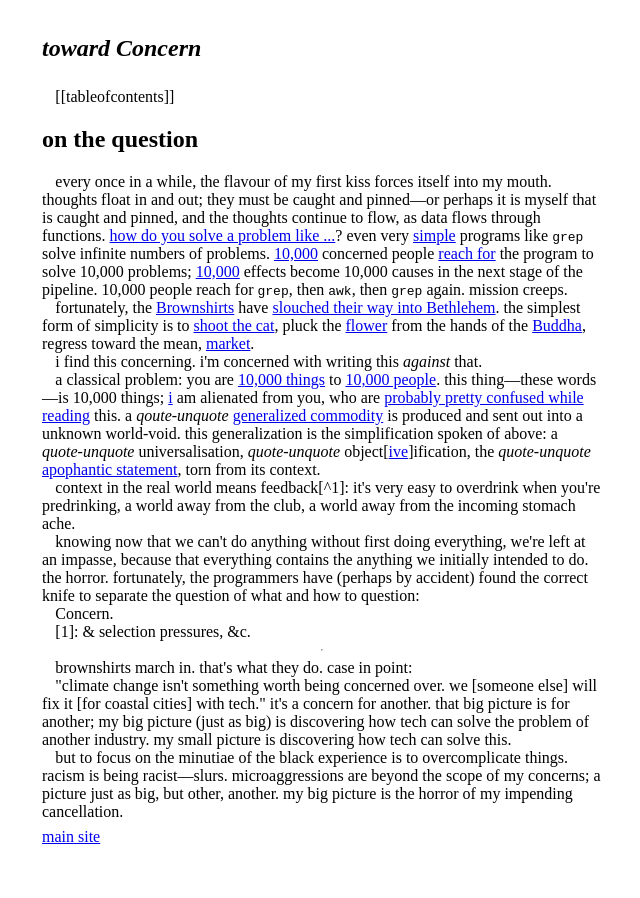
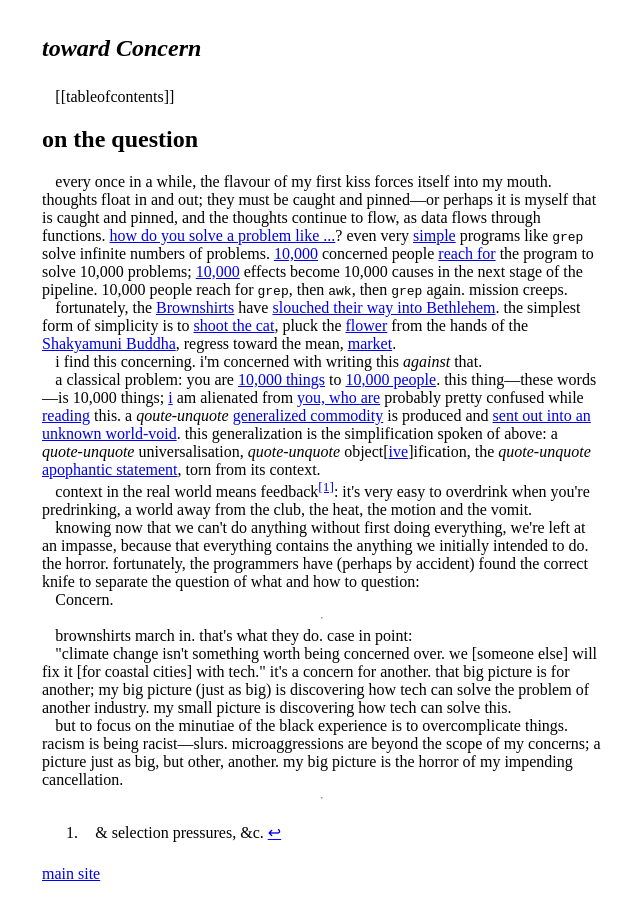
Before and after one commit to aljedaxi/daxi.ml, an Eleventy site: page articles/towards-concern.md in a window 1280 px wide. Shown: the whole page, without its empty margins (318-958 px from the left). Before the commit the page ends 860 px from the top, so only its background shows below. Built offline with nearby package versions, Linux system fonts and the light colour scheme; Eleventy itself is replaced by a stand-in of ours; files that its build step writes are made by us from their sources; what date-fns, markdown-it-table-of-contents, sanctuary would draw is missing.

Commit message:
fix: concern

```diff
--- a/articles/towards-concern.md
+++ b/articles/towards-concern.md
@@ -12,21 +12,19 @@ ver: 1
 
 ## on the question
 
-every once in a while, the flavour of my first kiss forces itself into my mouth. thoughts float in and out; they must be caught and pinned---or perhaps it is myself that is caught and pinned, and the thoughts continue to flow, as data flows through functions. <a href="https://www.youtube.com/watch?v=s-VRyQprlu8">how do you solve a problem like ...</a>? even very <a href="https://en.wikipedia.org/wiki/Unix_philosophy#Do_One_Thing_and_Do_It_Well">simple</a> programs like `grep` solve infinite numbers of problems. <a href="https://web.archive.org/web/20070817180923/http://www.thebigview.com/tao-te-ching/chapter34.html">10,000</a> concerned people <a href="https://en.wikipedia.org/wiki/Heideggerian_terminology#Ready-to-hand">reach for</a> the program to solve 10,000 problems; <a href="https://en.wikipedia.org/wiki/Myriad">10,000</a> effects become 10,000 causes in the next stage of the pipeline. 10,000 people reach for `grep`, then `awk`, then `grep` again. mission creeps.
+every once in a while, the flavour of my first kiss forces itself into my mouth. thoughts float in and out; they must be caught and pinned---or perhaps it is myself that is caught and pinned, and the thoughts continue to flow, as data flows through functions. [how do you solve a problem like ...](https://www.youtube.com/watch?v=s-VRyQprlu8)? even very [simple](https://en.wikipedia.org/wiki/Unix_philosophy#Do_One_Thing_and_Do_It_Well) programs like `grep` solve infinite numbers of problems. [10,000](https://web.archive.org/web/20070817180923/http://www.thebigview.com/tao-te-ching/chapter34.html) concerned people [reach for](https://en.wikipedia.org/wiki/Heideggerian_terminology#Ready-to-hand) the program to solve 10,000 problems; [10,000](https://en.wikipedia.org/wiki/Myriad) effects become 10,000 causes in the next stage of the pipeline. 10,000 people reach for `grep`, then `awk`, then `grep` again. mission creeps.
 
-fortunately, the <a href="https://en.wikipedia.org/wiki/Nazi_Germany_paramilitary_ranks">Brownshirts</a> have <a href="https://www.poetryfoundation.org/poems/43290/the-second-coming">slouched their way into Bethlehem</a>. the simplest form of simplicity is to <a href="https://archive.org/details/DesigningFreedom_CBC_Lectures">shoot the cat</a>, pluck the <a href="https://www.youtube.com/watch?v=z6-P3pFhmQI">flower</a> from the hands of the <a href="https://en.wikipedia.org/wiki/Flower_Sermon">Buddha</a>, regress toward the mean, <a href="https://3teeth.bandcamp.com/track/final-product">market</a>.
+fortunately, the [Brownshirts](https://en.wikipedia.org/wiki/Nazi_Germany_paramilitary_ranks) have [slouched their way into Bethlehem](https://www.poetryfoundation.org/poems/43290/the-second-coming). the simplest form of simplicity is to [shoot the cat](https://archive.org/details/DesigningFreedom_CBC_Lectures), pluck the [flower](https://www.youtube.com/watch?v=z6-P3pFhmQI) from the hands of the [Shakyamuni Buddha](https://en.wikipedia.org/wiki/Flower_Sermon), regress toward the mean, [market](https://3teeth.bandcamp.com/track/final-product).
 
 i find this concerning. i'm concerned with writing this *against* that.
 
-a classical problem: you are <a href="https://www.youtube.com/watch?v=X1TSOvYHMrU">10,000 things</a> to <a href="https://wolfparade.bandcamp.com/track/lazarus-online">10,000 people</a>. this thing---these words---is 10,000 things; <a href="https://wolfparade.bandcamp.com/album/cry-cry-cry">i</a> am alienated from you, who are <a href="https://en.wikipedia.org/wiki/Phaedrus_(dialogue)#Discussion_of_rhetoric_and_writing_(257c%E2%80%93279c)">probably pretty confused while reading</a> this. a *qoute-unquote* <a href="https://en.wikipedia.org/wiki/Value-form#Generalized_commodity_production">generalized commodity</a> is produced and sent out into a unknown world-void.  this generalization is the simplification spoken of above: a *quote-unquote* universalisation, *quote-unquote* object[<a href="https://en.wikipedia.org/wiki/Apophantic">ive</a>]ification, the *quote-unquote* <a href="https://en.wikipedia.org/wiki/Apophantic">apophantic statement</a>, torn from its context.
+a classical problem: you are [10,000 things](https://www.youtube.com/watch?v=X1TSOvYHMrU) to <a href="https://wolfparade.bandcamp.com/track/lazarus-online">10,000 people</a>. this thing---these words---is 10,000 things; <a href="https://wolfparade.bandcamp.com/album/cry-cry-cry">i</a> am alienated from [you, who are](https://youtu.be/RfGyJ5zz938?t=3131) probably pretty confused while <a href="https://en.wikipedia.org/wiki/Phaedrus_(dialogue)#Discussion_of_rhetoric_and_writing_(257c%E2%80%93279c)">reading</a> this. a *qoute-unquote* <a href="https://en.wikipedia.org/wiki/Value-form#Generalized_commodity_production">generalized commodity</a> is produced and [sent out into an unknown world-void](https://www.youtube.com/watch?v=RfGyJ5zz938).  this generalization is the simplification spoken of above: a *quote-unquote* universalisation, *quote-unquote* object[<a href="https://en.wikipedia.org/wiki/Apophantic">ive</a>]ification, the *quote-unquote* [apophantic statement](https://en.wikipedia.org/wiki/Apophantic), torn from its context.
 
-context in the real world means feedback[^1]: it's very easy to overdrink when you're predrinking, a world away from the club, a world away from the incoming stomach ache.
+context in the real world means feedback^[&amp; selection pressures, &amp;c.]: it's very easy to overdrink when you're predrinking, a world away from the club, the heat, the motion and the vomit.
 
 knowing now that we can't do anything without first doing everything, we're left at an impasse, because that everything contains the anything we initially intended to do. the horror. fortunately, the programmers have (perhaps by accident) found the correct knife to separate the question of what and how to question:
 
 Concern.
-
-[1]: & selection pressures, &c.
 
 ---
 
```
